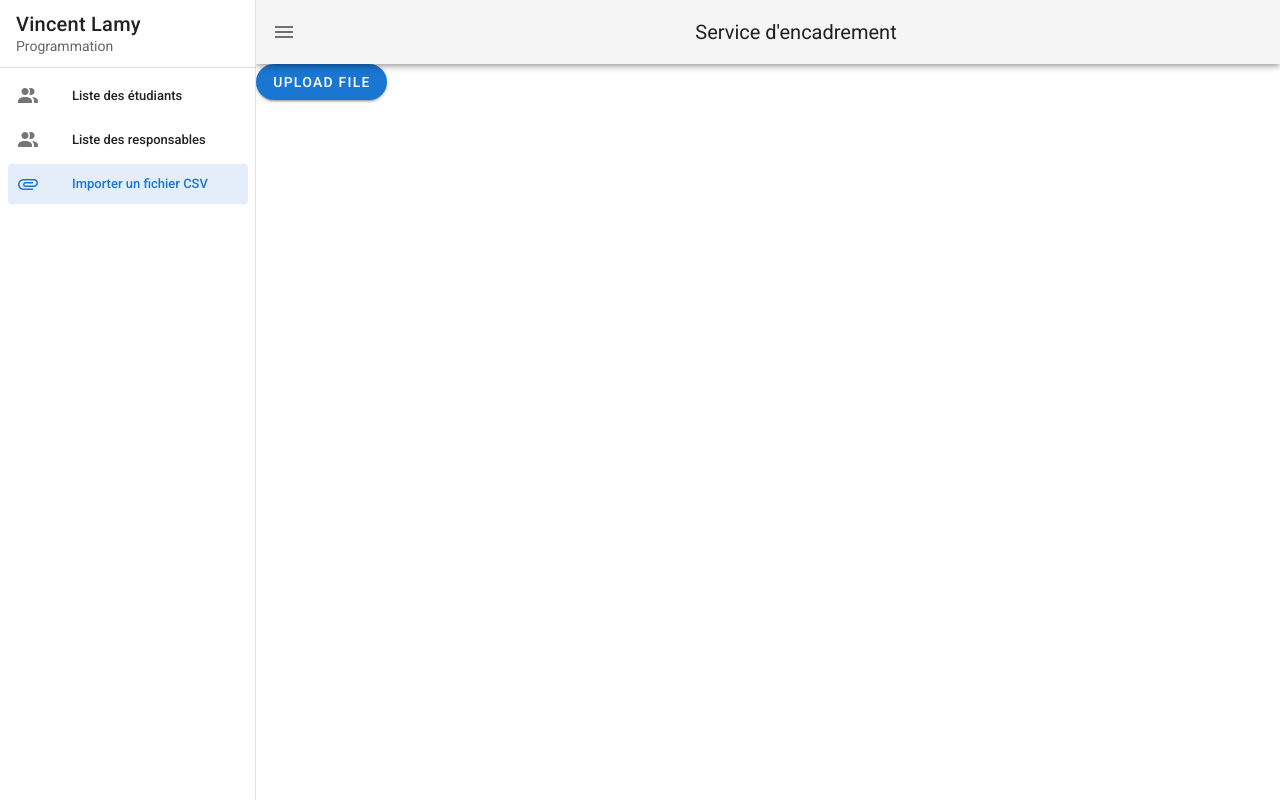
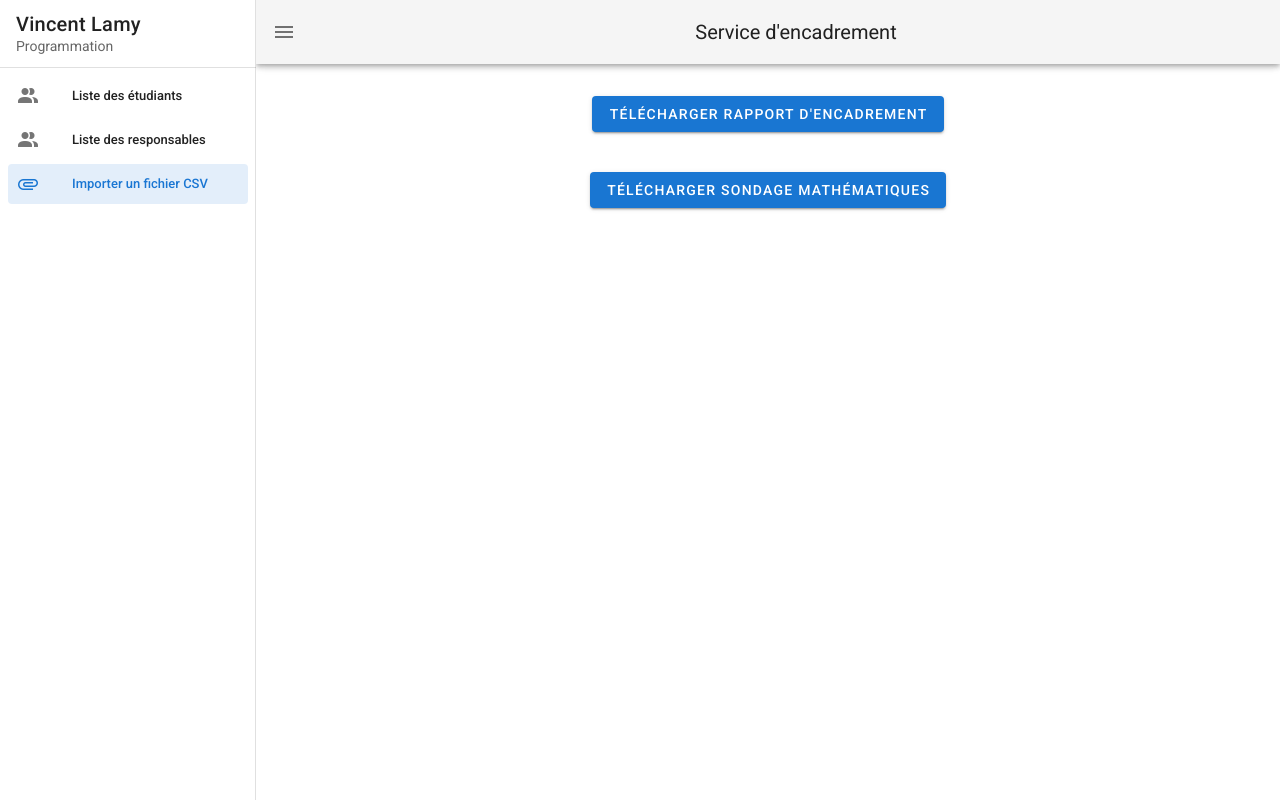
Before and after one commit to VincentLamy/service_encadrement, a Vue app in the folder client/: page /csv_import in a window 1280 px wide. Built offline with nearby package versions, Linux system fonts and the light colour scheme.

Commit message:
ajout bouttons

```diff
--- a/client/src/views/CSVImportView.vue
+++ b/client/src/views/CSVImportView.vue
@@ -1,25 +1,49 @@
 <template>
-  <div>
-      <!-- 1. Create the button that will be clicked to select a file -->
+  <v-container>
+    <v-col class="text-center">
+      <!-- Rapport d'encadrement -->
       <v-btn
         color="primary"
-          rounded
+        class="ma-2"
         dark
         :loading="isSelecting"
         @click="handleFileImport"
       >
-          Upload File
+        Télécharger Rapport d'encadrement
       </v-btn>
 
-      <!-- Create a File Input that will be hidden but triggered with JavaScript -->
+      <!-- File input for Rapport d'encadrement -->
       <input
         ref="uploader"
         class="d-none"
         type="file"
         accept=".csv, application/vnd.openxmlformats-officedocument.spreadsheetml.sheet, application/vnd.ms-excel"
-          @change="onFileChanged"
+        @change="rapportEncadrement"
       >
-  </div>
+
+    </v-col>
+    <v-col class="text-center">
+      <!-- Sondage mathématiques -->
+      <v-btn
+        color="primary"
+        class="ma-2"
+        dark
+        :loading="isSelecting"
+        @click="handleFileImport"
+      >
+        Télécharger Sondage mathématiques
+      </v-btn>
+
+      <!-- File input for Sondage mathématiques -->
+      <input
+        ref="uploader"
+        class="d-none"
+        type="file"
+        accept=".csv, application/vnd.openxmlformats-officedocument.spreadsheetml.sheet, application/vnd.ms-excel"
+        @change="sondageMathematiques"
+      >
+    </v-col>
+  </v-container>
 </template>
 
 <script>
@@ -45,21 +69,22 @@
           // Trigger click on the FileInput
           this.$refs.uploader.click();
         },
-        onFileChanged(e) {
+        rapportEncadrement(e) {
           this.selectedFile = e.target.files[0];
           let reader = new FileReader();
 
           // To Array
           /*
-          reader.addEventListener("loadend", () => {
+          reader.addEventListener("loadend", async () => {
             let data = reader.result.split("\r\n");
             for (let i in data) {
               data[i] = data[i].split(";");
             }
-            const response = API.addRapportEncadrement(data);
+            const response = await API.addRapportEncadrement(data);
             this.$router.push({ name:'home', params: {message: response.message} });
           });
           */
+
           // To Object
 
           reader.addEventListener("loadend", async () => {
@@ -78,8 +103,11 @@
             const response = await API.addRapportEncadrement(data);
             this.$router.push({ name:'home', params: {message: response.message} });
           });
-
           reader.readAsText(this.selectedFile);
+        },
+        sondageMathematiques(e) {
+          console.log("Sondage mathématiques");
+          this.$router.push({ name:'home', params: {} });
         },
       }
   }
--- a/client/src/views/HomeView.vue
+++ b/client/src/views/HomeView.vue
@@ -1,6 +1,6 @@
 <template>
   <v-container>
-    <v-alert border="left" close-text="Close Alert" color="green accent-4" dark dismissible v-if="this.$route.params.message">
+    <v-alert close-text="Close Alert" color="green accent-4" dark dismissible v-if="this.$route.params.message">
       {{ this.$route.params.message }}
     </v-alert>
   </v-container>
```
Lines whose indentation alone changed are shown as unchanged.
